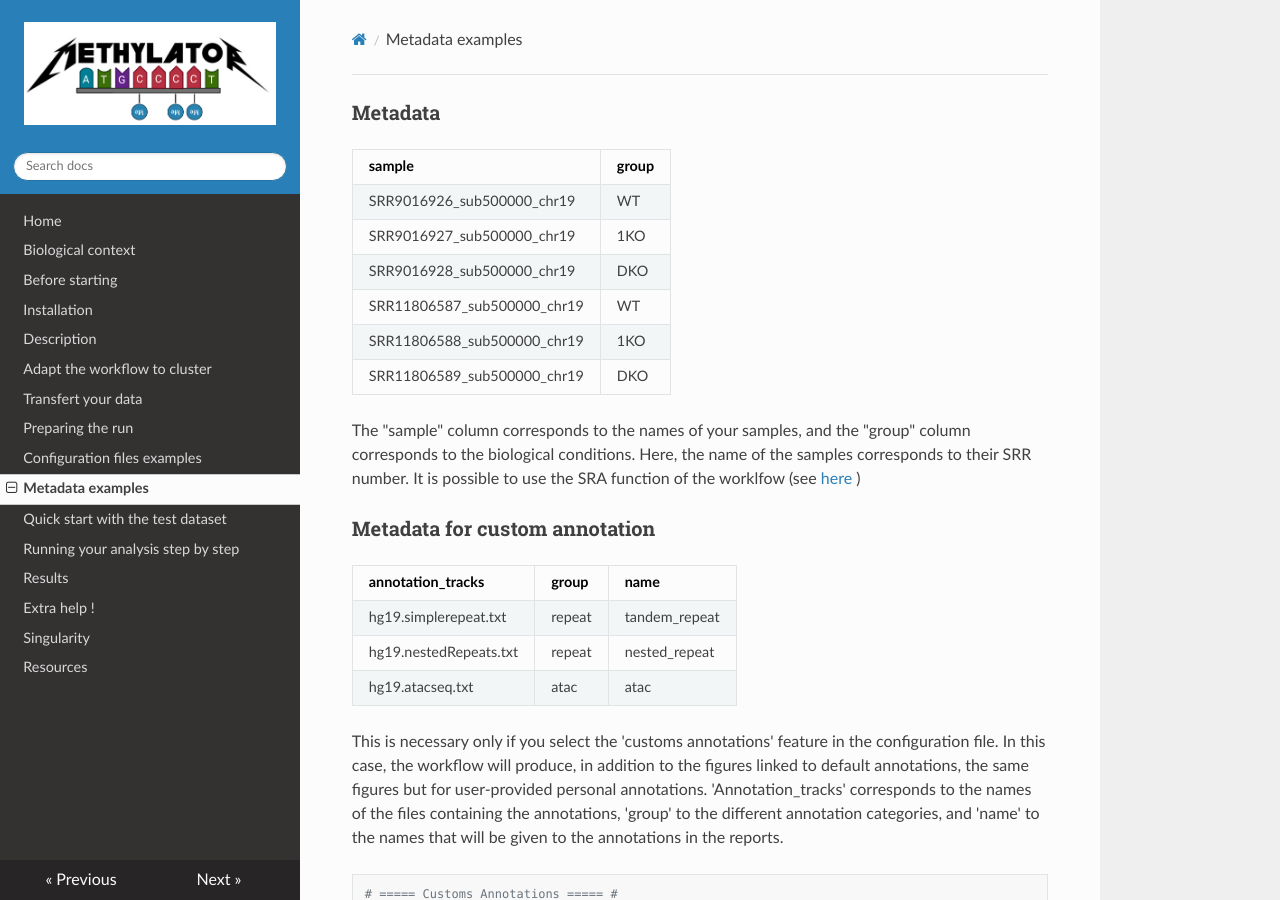
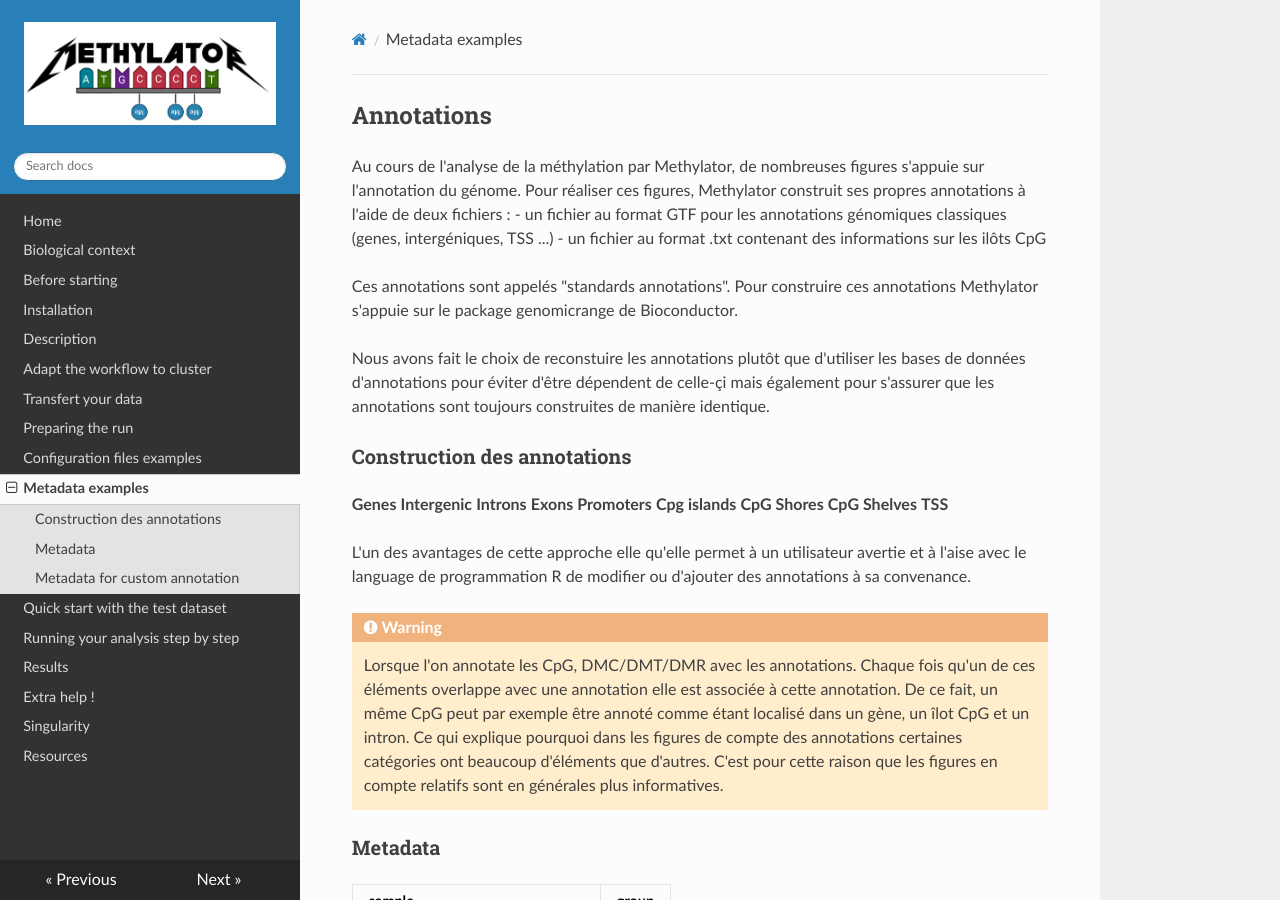
Before and after one commit to parisepigenetics/Methylator-Documentation, an MkDocs documentation site: the page built from docs/metadata_example.md, in a window 1280 px wide and 900 px high. Built offline with MkDocs 1.6.1, drawn with Linux system fonts in a browser that asks for light colours; nearby versions of some CDN libraries.

Commit message:
Update metadata_example.md

```diff
--- a/docs/metadata_example.md
+++ b/docs/metadata_example.md
@@ -1,3 +1,38 @@
+
+## Annotations
+
+Au cours de l'analyse de la méthylation par Methylator, de nombreuses figures s'appuie sur l'annotation du génome.
+Pour réaliser ces figures, Methylator construit ses propres annotations à l'aide de deux fichiers :
+- un fichier au format GTF pour les annotations génomiques classiques (genes, intergéniques, TSS ...)
+- un fichier au format .txt contenant des informations sur les ilôts CpG
+
+Ces annotations sont appelés "standards annotations".
+Pour construire ces annotations Methylator s'appuie sur le package genomicrange de Bioconductor.
+
+Nous avons fait le choix de reconstuire les annotations plutôt que d'utiliser les bases de données d'annotations pour
+éviter d'être dépendent de celle-çi mais également pour s'assurer que les annotations sont toujours construites de manière identique.
+
+### Construction des annotations
+
+**Genes**
+**Intergenic**
+**Introns**
+**Exons**
+**Promoters**
+**Cpg islands**
+**CpG Shores**
+**CpG Shelves**
+**TSS**
+
+L'un des avantages de cette approche elle qu'elle permet à un utilisateur avertie et à l'aise avec le language de programmation R de modifier ou d'ajouter des annotations à sa convenance.
+
+!!! warning
+    Lorsque l'on annotate les CpG, DMC/DMT/DMR avec les annotations. Chaque fois qu'un de ces éléments overlappe avec une annotation elle est associée à cette annotation.
+    De ce fait, un même CpG peut par exemple être annoté comme étant localisé dans un gène, un îlot CpG et un intron. Ce qui explique pourquoi dans les figures de compte
+    des annotations certaines catégories ont beaucoup d'éléments que d'autres. C'est pour cette raison que les figures en compte relatifs sont en générales plus informatives.
+
+
+
 ### Metadata
 
 |           sample            |      group      |
```
